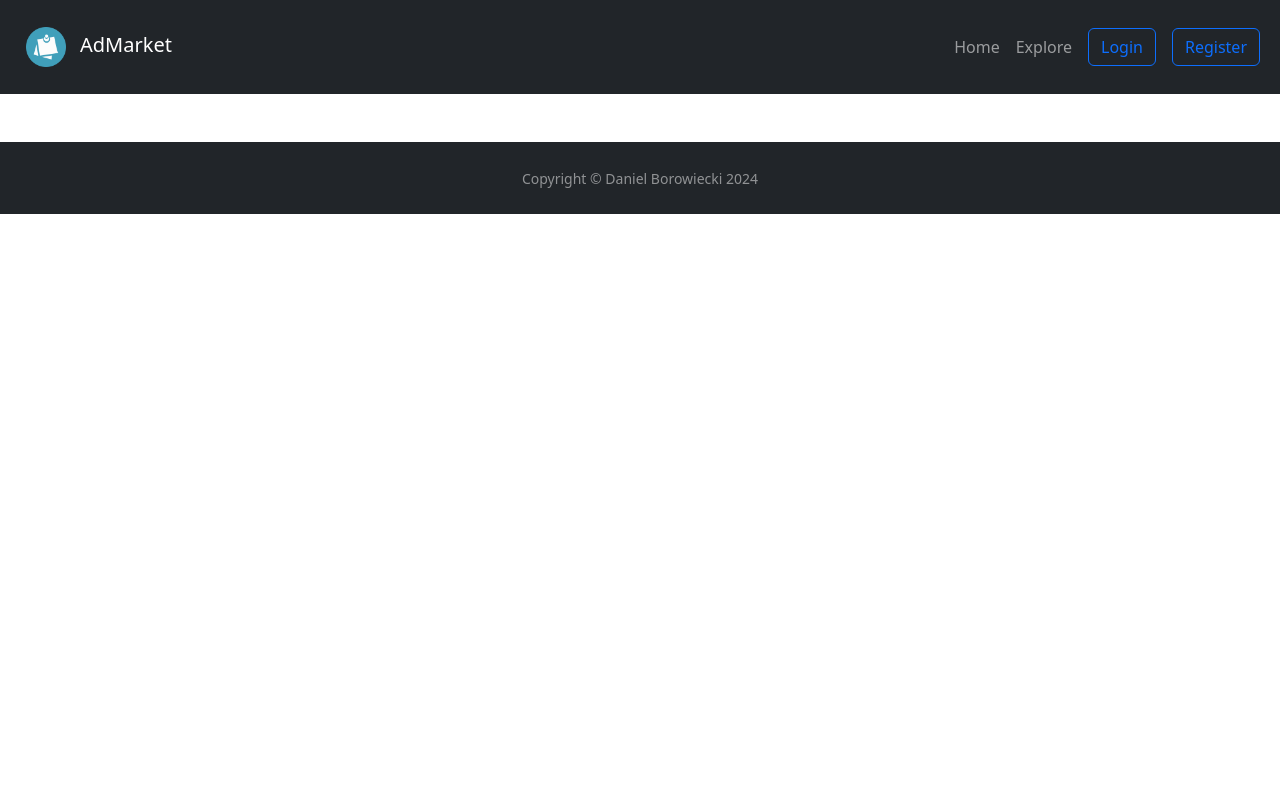
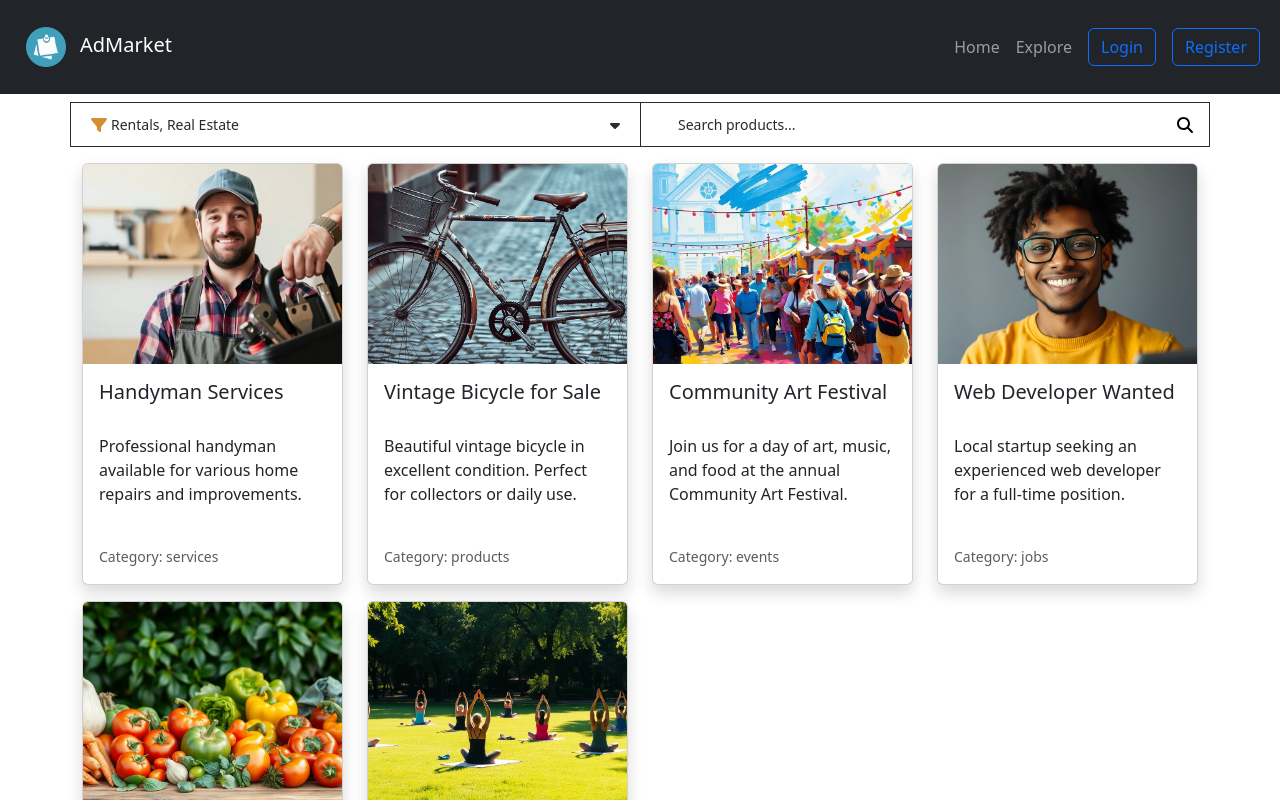
Before and after one commit to DanielTheEntomologist/Full-Advertisement-App, a React (Vite) app in the folder client/: page / in a window 1280 px wide. Shown: the top 800 px of the page. Built offline with nearby package versions, Linux system fonts and the light colour scheme.

Commit message:
Client: Add 404 route and fix navbar routes

```diff
--- a/client/src/App.jsx
+++ b/client/src/App.jsx
@@ -12,12 +12,15 @@ function App() {
   return (
     <MainLayout>
       <Routes>
+        <Route path="/" element={<ExplorePage />} />
+        <Route path="/ads" element={<ExplorePage />} />
         <Route path="/explore" element={<ExplorePage />} />
         <Route path="/login" element={<LoginPage entryPoint={"login"} />} />
         <Route
           path="/register"
           element={<LoginPage entryPoint={"register"} />}
         />
+        <Route path="/*" element={<h1>404 - Not Found</h1>} />
       </Routes>
     </MainLayout>
   );
--- a/client/src/components/common/MultiselectDropdown/MultiselectDropdown.jsx
+++ b/client/src/components/common/MultiselectDropdown/MultiselectDropdown.jsx
@@ -9,6 +9,7 @@ import {
   faCheck,
   faListCheck,
   faSquare,
+  faFilter,
   faSquareCheck,
   faSearch,
   faCaretDown,
@@ -50,7 +51,7 @@ const MultiselectDropdown = () => {
 
   return (
     <div className={clsx(styles.multiselect)}>
-      <FontAwesomeIcon className={styles.icon} icon={faListUl} />
+      <FontAwesomeIcon className={styles.icon} icon={faFilter} />
       <div
         className={clsx(
           styles.category_select,
```
